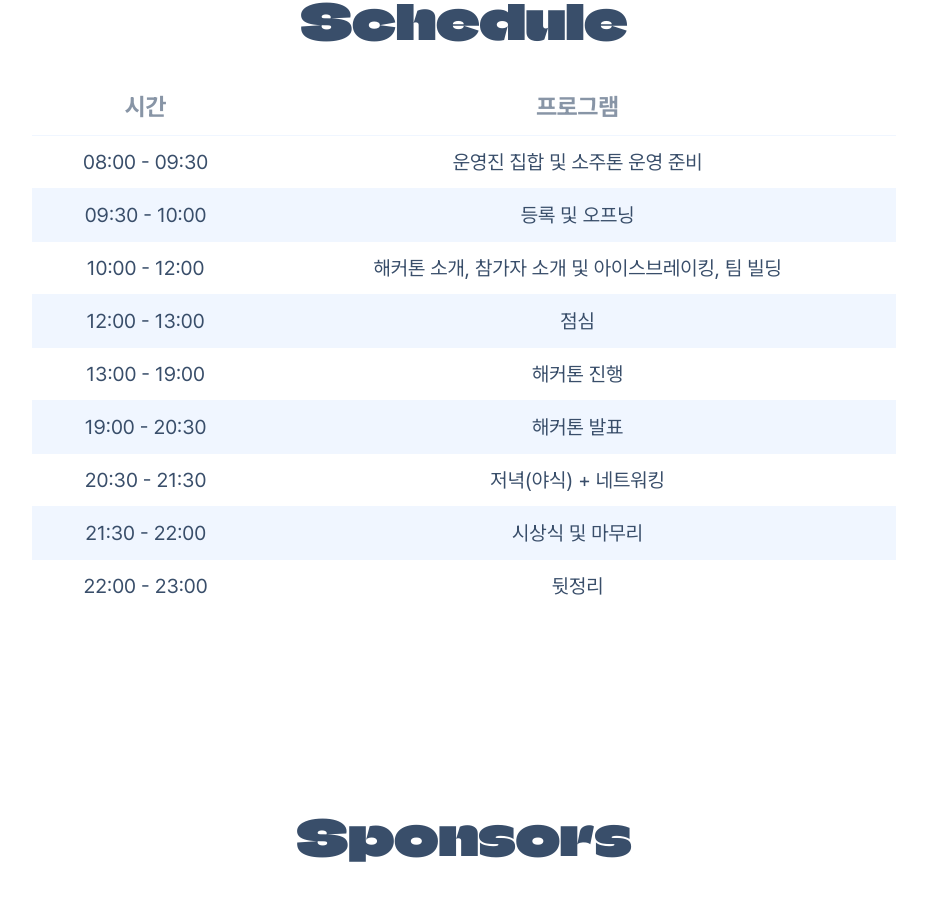
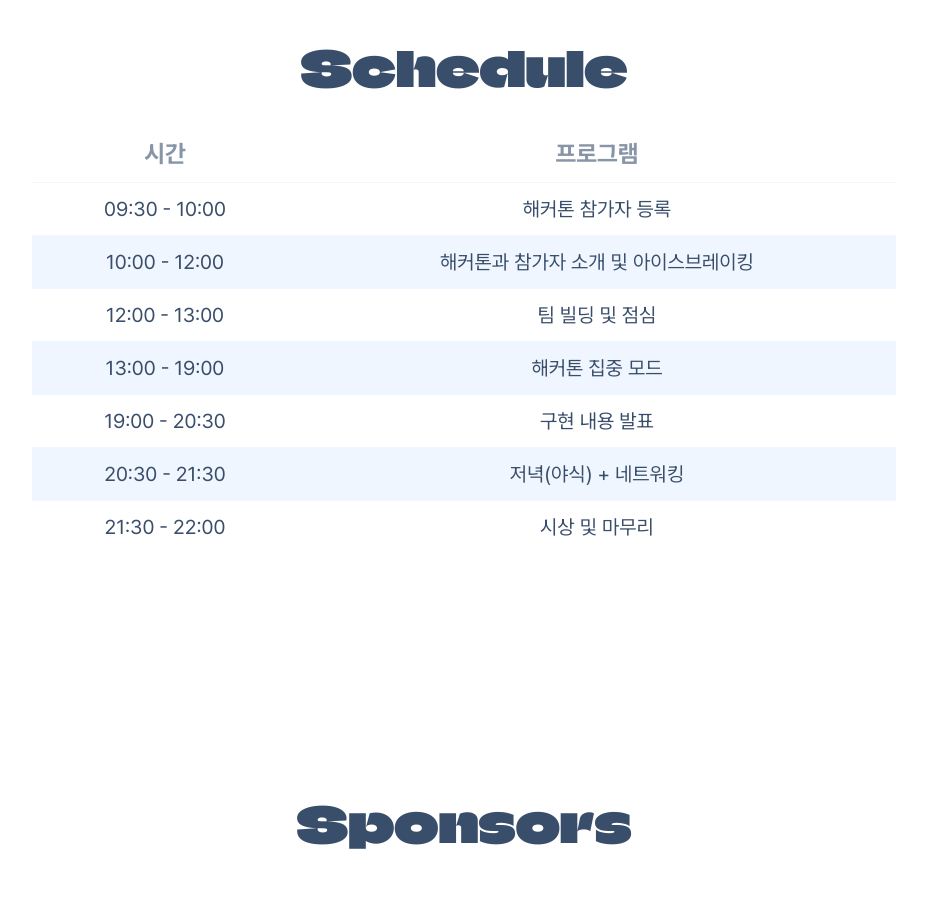
Before and after one commit to soju-con/sojuton, a Next.js app: page / in a window 1280 px wide. Shown: the part 1236-2148 px from the top of the page, without its empty margins (176-1103 px from the left). Built offline with nearby package versions, Linux system fonts and the light colour scheme.

Commit message:
chore: Update party info

```diff
--- a/const/faqList.ts
+++ b/const/faqList.ts
@@ -22,7 +22,7 @@ export const FaqList = [
   {
     question: "환불은 언제까지 가능한가요?",
     answer:
-      "12월 1일까지 가능합니다. 환불 기간 이후에는 양도만 가능하며, 양도는 이메일(soujucon.community@gmail.com)으로 문의해주시면 안내해드리겠습니다.",
+      "8월 31일까지 가능합니다. 양도는 아쉽게도 불가능합니다. (환불 신청은 참가 신청 페이지에서 가능합니다.)",
   },
   {
     question: "사전 준비사항/준비물이 있나요?",
--- a/const/scheduleTable.ts
+++ b/const/scheduleTable.ts
@@ -1,33 +1,28 @@
 export const ScheduleTimeTable = [
-  {
-    id: 1,
-    time: "08:00 - 09:30",
-    program: "운영진 집합 및 소주톤 운영 준비",
-  },
   {
     id: 2,
     time: "09:30 - 10:00",
-    program: "등록 및 오프닝",
+    program: "해커톤 참가자 등록",
   },
   {
     id: 3,
     time: "10:00 - 12:00",
-    program: "해커톤 소개, 참가자 소개 및 아이스브레이킹, 팀 빌딩",
+    program: "해커톤과 참가자 소개 및 아이스브레이킹",
   },
   {
     id: 4,
     time: "12:00 - 13:00",
-    program: "점심",
+    program: "팀 빌딩 및 점심",
   },
   {
     id: 5,
     time: "13:00 - 19:00",
-    program: "해커톤 진행",
+    program: "해커톤 집중 모드",
   },
   {
     id: 6,
     time: "19:00 - 20:30",
-    program: "해커톤 발표",
+    program: "구현 내용 발표",
   },
   {
     id: 7,
@@ -37,11 +32,6 @@ export const ScheduleTimeTable = [
   {
     id: 8,
     time: "21:30 - 22:00",
-    program: "시상식 및 마무리",
-  },
-  {
-    id: 9,
-    time: "22:00 - 23:00",
-    program: "뒷정리",
+    program: "시상 및 마무리",
   },
 ];
```
